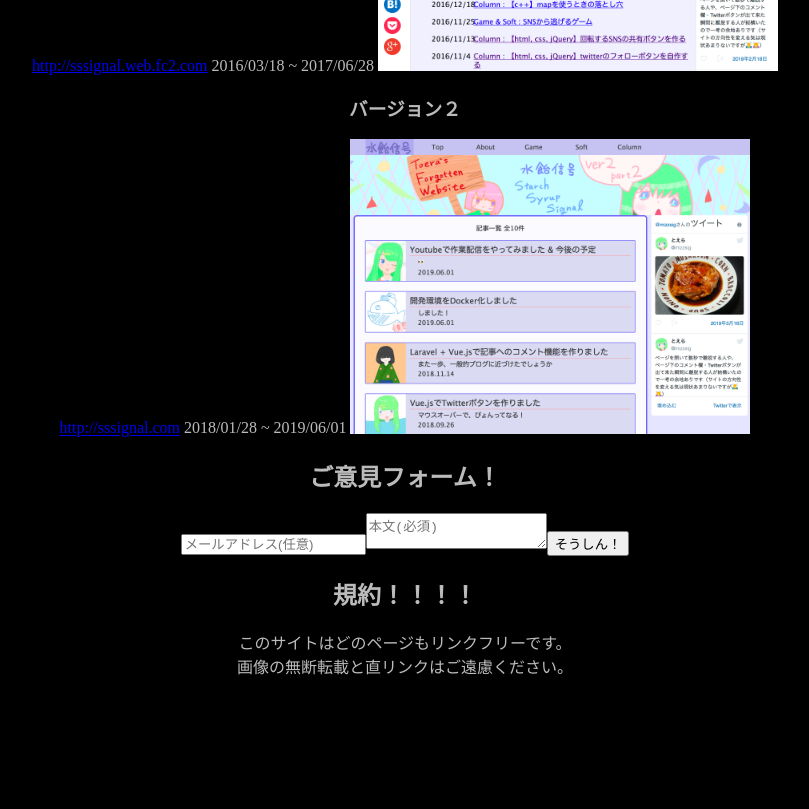
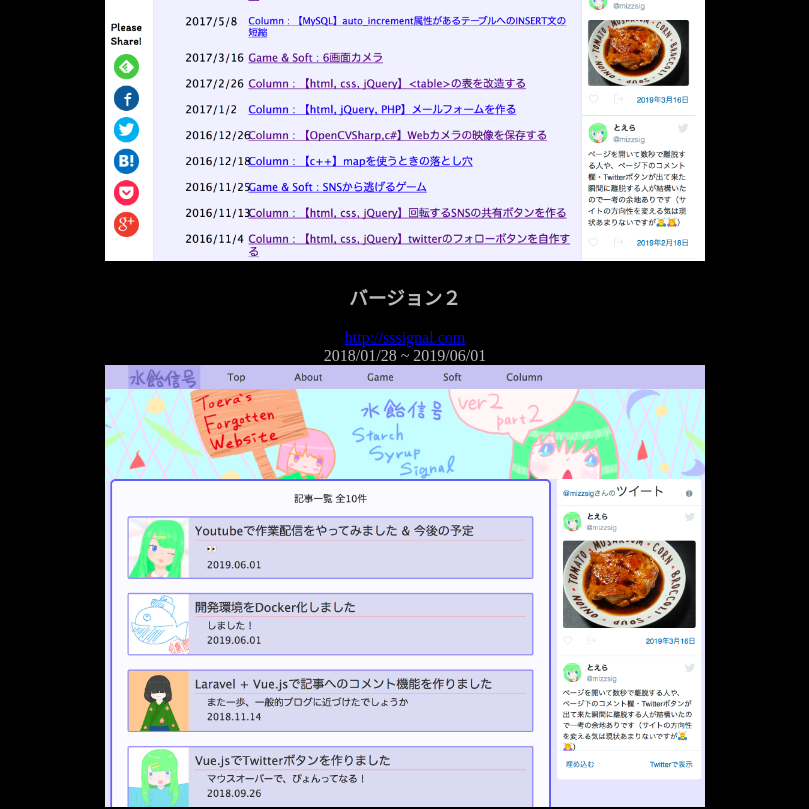
Before and after one commit to mizzsig/sssignal3, a Nuxt app in the folder app/front/: page /about in a window 1280 px wide. Shown: the part 560-1369 px from the top of the page, without its empty margins (235-1044 px from the left). Before the commit the page ends 1238 px from the top, so only its background shows below. Built offline with nearby package versions, Linux system fonts and the light colour scheme.

Commit message:
[wip] Aboutページcss作り中

```diff
--- a/app/front/layouts/default.vue
+++ b/app/front/layouts/default.vue
@@ -68,7 +68,6 @@ html {
   /* -webkit-text-size-adjust: 100%; */
   -moz-osx-font-smoothing: grayscale;
   -webkit-font-smoothing: antialiased;
-  box-sizing: border-box;
 }
 html, body {
   background-color: #000;
--- a/app/front/pages/about.vue
+++ b/app/front/pages/about.vue
@@ -3,23 +3,73 @@
     <h1>このサイトについて！</h1>
     <p>このサイトは、<b>とえら</b>が作った記事やその他のものが置かれてるサイトです！</p>
     <p>バージョン３です！</p>
+
     <h2>歴史！！！！</h2>
+
     <h3>バージョン１</h3>
     <a href="http://sssignal.web.fc2.com">http://sssignal.web.fc2.com</a>
-    2016/03/18 ~ 2017/06/28
-    <img width="400" src="~/assets/sssignal_ver1.png">
+    <div class="date">2016/03/18 ~ 2017/06/28</div>
+    <div>
+      <img width="600" src="~/assets/sssignal_ver1.png">
+    </div>
+
     <h3>バージョン２</h3>
     <a href="https://sssignal.com">http://sssignal.com</a>
-    2018/01/28 ~ 2019/06/01
-    <img width="400" src="~/assets/sssignal_ver2.png">
+    <div class="date">2018/01/28 ~ 2019/06/01</div>
+    <div>
+      <img width="600" src="~/assets/sssignal_ver2.png">
+    </div>
+
     <h2>ご意見フォーム！</h2>
-    <form>
-      <input name="address" placeholder="メールアドレス(任意)">
-      <textarea name="body" placeholder="本文(必須)"></textarea>
-      <button>そうしん！</button>
+    <form class="opinion-form">
+      <input class="opinion-content address" name="address" placeholder="メールアドレス(任意)">
+      <textarea class="opinion-content body" name="body" placeholder="本文(必須)"></textarea>
+      <button class="opinion-content send">そうしん！</button>
     </form>
     <h2>規約！！！！</h2>
     <p>このサイトはどのページもリンクフリーです。<br>
     画像の無断転載と直リンクはご遠慮ください。</p>
   </div>
 </template>
+
+<script>
+export default {
+  head() {
+    return {
+      title: "About - Starch Syrup Signal3"
+    };
+  }
+};
+</script>
+
+<style lang="scss" scoped>
+img {
+    max-width: 95%;
+}
+
+.opinion-form {
+    width: 90%;
+    max-width: 600px;
+    font-size: 20px;
+    padding: 10px;
+    border: 1px solid #FFF;
+    margin: auto;
+
+    .opinion-content {
+        display: inline-block;
+        box-sizing: border-box;
+
+        padding: 10px;
+        border: 0px;
+        margin: 0px 10px 5px 10px;
+        width: calc(100% - 20px);
+
+        background: rgba(255, 255, 255, 0.96);
+        color: #101010;
+    }
+
+    .body {
+        resize: none;
+    }
+}
+</style>
```
